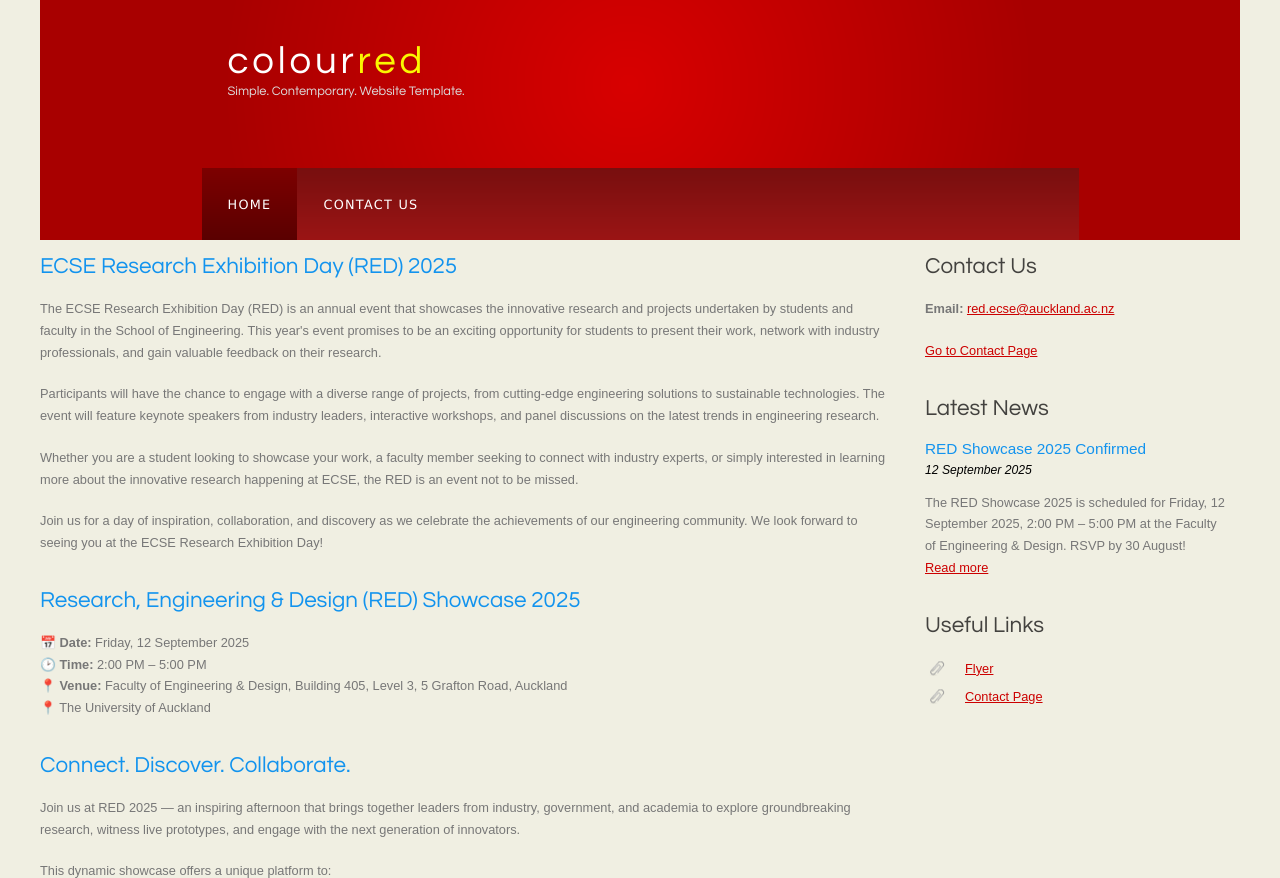
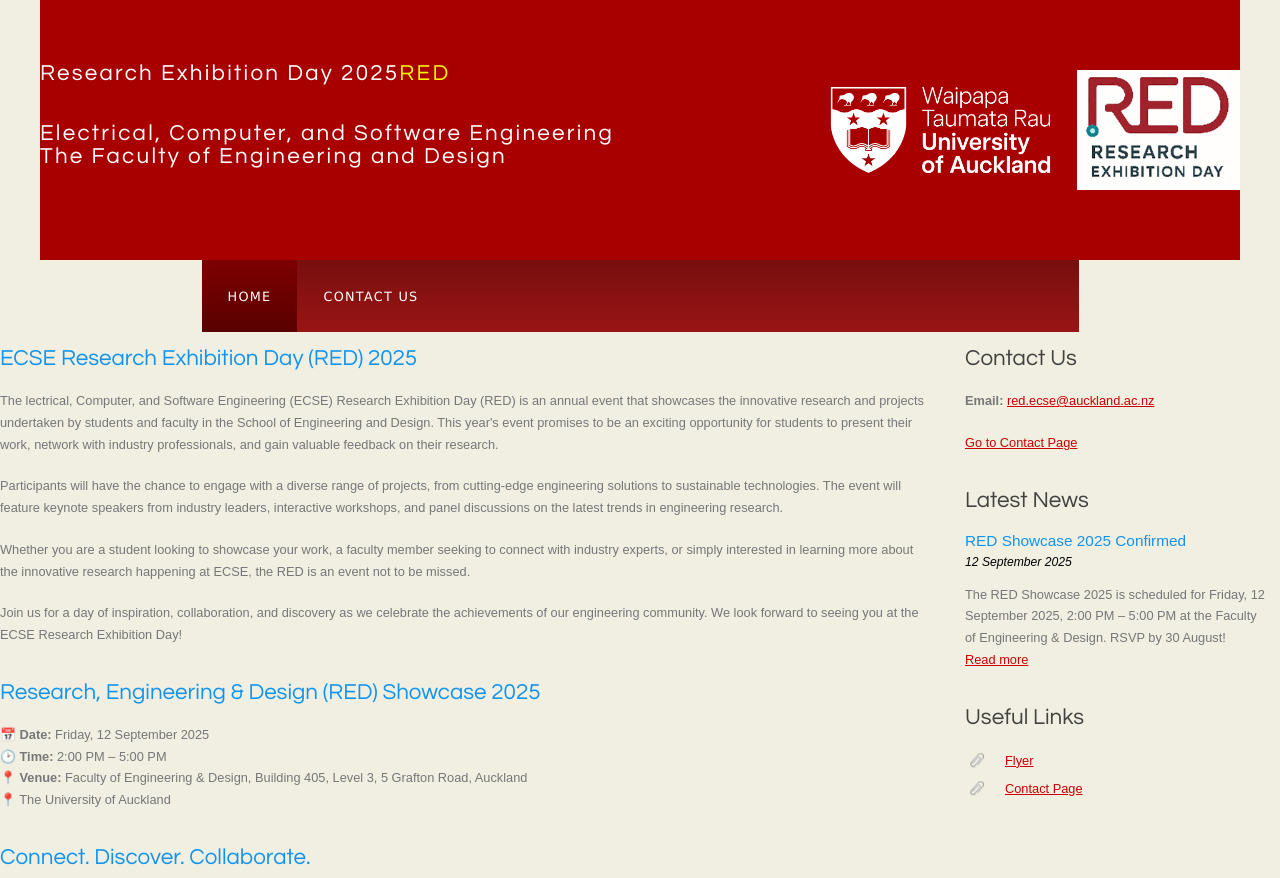
Before and after one commit to felixmaratt/uoa-red, a plain HTML site: page index.html in a window 1280 px wide. Shown: the top 878 px of the page. Drawn offline with Linux system fonts and the light colour scheme.

```diff
--- a/index.html
+++ b/index.html
@@ -48,13 +48,18 @@
 
 <body>
   <div id="main">
-    <div id="header">
-      <div id="logo">
-        <div id="logo_text">
-          <h1><a href="index.html">colour<span class="logo_colour">red</span></a></h1>
-          <h2>Simple. Contemporary. Website Template.</h2>
-        </div>
-      </div>
+<div id="header" style="display: flex; justify-content: space-between; align-items: center; padding: 10px 0;">
+  <div id="logo_text">
+    <h1><a href="index.html">Research Exhibition Day 2025<span class="logo_colour">RED</span></a></h1>
+    <h1>Electrical, Computer, and Software Engineering
+    <br>The Faculty of Engineering and Design<h1>
+
+  </div>
+  <div id="logo_image" style="display: flex; gap: 10px;">
+    <img src="style/UoA-Logo-Primary-RGB-Reversed-Large.png" alt="RED Logo 1" style="height: 120px; width: auto;" />
+    <img src="style/red_logo.png" alt="RED Logo 2" style="height: 120px; width: auto;" />
+  </div>
+</div>
       <div id="menubar">
         <ul id="menu">
           <li class="selected"><a href="index.html">Home</a></li>
@@ -68,7 +73,7 @@
 
       <div id="content">
         <h2>ECSE Research Exhibition Day (RED) 2025</h2>
-        <p>The ECSE Research Exhibition Day (RED) is an annual event that showcases the innovative research and projects undertaken by students and faculty in the School of Engineering. This year's event promises to be an exciting opportunity for students to present their work, network with industry professionals, and gain valuable feedback on their research.</p>
+        <p>The lectrical, Computer, and Software Engineering (ECSE) Research Exhibition Day (RED) is an annual event that showcases the innovative research and projects undertaken by students and faculty in the School of Engineering and Design. This year's event promises to be an exciting opportunity for students to present their work, network with industry professionals, and gain valuable feedback on their research.</p>
 
         <p>Participants will have the chance to engage with a diverse range of projects, from cutting-edge engineering solutions to sustainable technologies. The event will feature keynote speakers from industry leaders, interactive workshops, and panel discussions on the latest trends in engineering research.</p>
 
```
Also changed, not shown: style/UoA-Logo-Primary-RGB-Large.png (added), style/UoA-Logo-Primary-RGB-Reversed-Large.png (added), style/red_logo.png (added).
